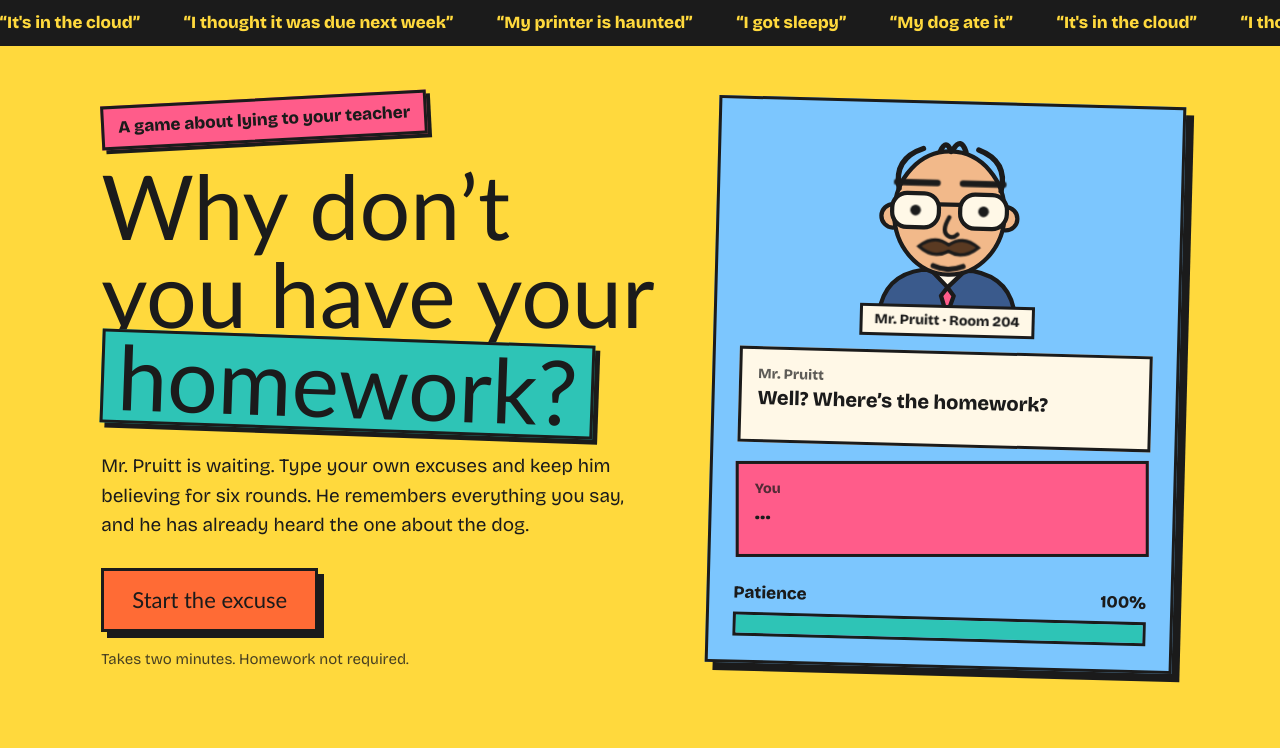
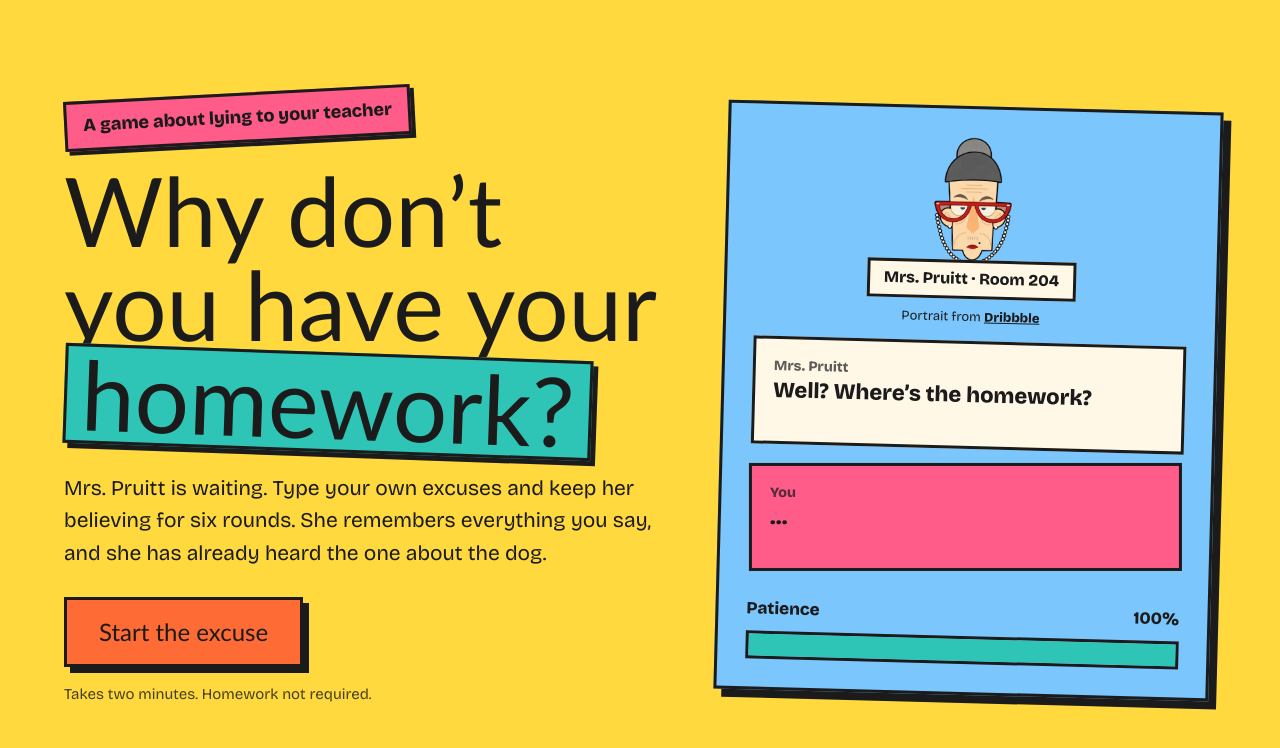
Before and after one commit to bhimesh-GR8/excuse-the-teacher, a plain HTML site: page index.html in a window 1280 px wide. Drawn offline with nearby package versions, Linux system fonts and the light colour scheme; a web font is replaced by a local one.

Commit message:
removed the top "hints bar" instead of using ai slop svg used a image from dribble io

```diff
--- a/index.html
+++ b/index.html
@@ -16,18 +16,14 @@
     <link rel="stylesheet" href="style.css" />
   </head>
   <body>
-    <div class="strip" aria-hidden="true">
-      <div class="track" id="track"></div>
-    </div>
-
     <main class="hero">
       <section>
         <div id="intro">
           <p class="tag">A game about lying to your teacher</p>
           <h1>Why don’t you have your <mark>homework?</mark></h1>
           <p class="lede">
-            Mr. Pruitt is waiting. Type your own excuses and keep him believing
-            for six rounds. He remembers everything you say, and he has already
+            Mrs. Pruitt is waiting. Type your own excuses and keep her believing
+            for six rounds. She remembers everything you say, and she has already
             heard the one about the dog.
           </p>
           <button class="btn" type="button" id="start">Start the excuse</button>
@@ -80,154 +76,19 @@
         </div>
       </section>
 
-      <aside class="stage" id="stage" aria-label="Mr. Pruitt">
-        <svg
+      <aside class="stage" id="stage" aria-label="Mrs. Pruitt">
+        <img
           class="pruitt"
-          viewBox="0 0 160 176"
-          role="img"
-          aria-label="Mr. Pruitt, a tired teacher with glasses and a mustache"
-        >
-          <path
-            d="M16 176 q4 -36 40 -42 h48 q36 6 40 42z"
-            fill="#3A5A8C"
-            stroke="#1B1B1B"
-            stroke-width="4"
-          />
-          <path
-            d="M64 134 l16 16 l16 -16z"
-            fill="#FFF8E7"
-            stroke="#1B1B1B"
-            stroke-width="4"
-            stroke-linejoin="round"
-          />
-          <path
-            d="M80 150 l-6 8 l6 18 l6 -18z"
-            fill="#FF5C8A"
-            stroke="#1B1B1B"
-            stroke-width="4"
-            stroke-linejoin="round"
-          />
-          <circle
-            cx="27"
-            cy="84"
-            r="11"
-            fill="#F2B98A"
-            stroke="#1B1B1B"
-            stroke-width="4"
-          />
-          <circle
-            cx="133"
-            cy="84"
-            r="11"
-            fill="#F2B98A"
-            stroke="#1B1B1B"
-            stroke-width="4"
-          />
-          <ellipse
-            cx="80"
-            cy="80"
-            rx="52"
-            ry="58"
-            fill="#F2B98A"
-            stroke="#1B1B1B"
-            stroke-width="4"
-          />
-          <path
-            d="M32 58 q-6 -28 22 -38 M128 58 q6 -28 -22 -38 M70 22 q5 -12 10 0 M82 20 q7 -12 12 2"
-            stroke="#1B1B1B"
-            stroke-width="5"
-            fill="none"
-            stroke-linecap="round"
-          />
-          <circle class="blush" cx="42" cy="106" r="10" fill="#FF6B35" />
-          <circle class="blush" cx="118" cy="106" r="10" fill="#FF6B35" />
-          <rect
-            x="26"
-            y="62"
-            width="44"
-            height="32"
-            rx="14"
-            fill="#FFF8E7"
-            stroke="#1B1B1B"
-            stroke-width="4"
-          />
-          <rect
-            x="90"
-            y="62"
-            width="44"
-            height="32"
-            rx="14"
-            fill="#FFF8E7"
-            stroke="#1B1B1B"
-            stroke-width="4"
-          />
-          <line
-            x1="70"
-            y1="72"
-            x2="90"
-            y2="72"
-            stroke="#1B1B1B"
-            stroke-width="4"
-          />
-          <g class="pupils">
-            <circle class="pupil" cx="48" cy="78" r="5" fill="#1B1B1B" />
-            <circle class="pupil" cx="112" cy="78" r="5" fill="#1B1B1B" />
-          </g>
-          <line
-            class="brow l"
-            x1="30"
-            y1="52"
-            x2="68"
-            y2="52"
-            stroke="#1B1B1B"
-            stroke-width="6"
-            stroke-linecap="round"
-            style="transform-origin: 49px 52px"
-          />
-          <line
-            class="brow r"
-            x1="92"
-            y1="52"
-            x2="130"
-            y2="52"
-            stroke="#1B1B1B"
-            stroke-width="6"
-            stroke-linecap="round"
-            style="transform-origin: 111px 52px"
-          />
-          <path
-            class="vein"
-            d="M110 34 l7 7 m0 -7 l-7 7"
-            stroke="#E03131"
-            stroke-width="3"
-            stroke-linecap="round"
-            fill="none"
-          />
-          <path
-            d="M80 84 q-8 14 0 18 q4 2 8 -2"
-            stroke="#1B1B1B"
-            stroke-width="4"
-            fill="none"
-            stroke-linecap="round"
-          />
-          <path
-            d="M52 112 q14 -12 28 -2 q14 -10 28 2 q-14 12 -28 4 q-14 8 -28 -4z"
-            fill="#5A3A22"
-            stroke="#1B1B1B"
-            stroke-width="3"
-          />
-          <path
-            id="mouth"
-            d="M66 130 q14 6 28 0"
-            stroke="#1B1B1B"
-            stroke-width="5"
-            fill="none"
-            stroke-linecap="round"
-          />
-        </svg>
-        <p class="plate">Mr. Pruitt · Room 204</p>
+          src="assets/ms-pruit.png"
+          alt="Mrs. Pruitt, a tired teacher with glasses"
+        />
+        <p class="plate">Mrs. Pruitt · Room 204</p>
+        <p class="credit">
+          Portrait from
+          <a href="https://dribbble.com/shots/2939916--NowDrawing" target="_blank" rel="noopener noreferrer">Dribbble</a>
+        </p>
         <div class="bubble" aria-live="polite">
-          <small>Mr. Pruitt</small>
+          <small>Mrs. Pruitt</small>
           <p id="q">Well? Where’s the homework?</p>
           <p class="nq" id="nq"></p>
         </div>
@@ -239,7 +100,7 @@
         <div class="meter-l">
           <span>Patience</span><span id="pct">100%</span>
         </div>
-        <div class="meter" role="img" aria-label="Mr. Pruitt’s patience">
+        <div class="meter" role="img" aria-label="Mrs. Pruitt’s patience">
           <div class="fill" id="fill"></div>
         </div>
       </aside>
--- a/script.js
+++ b/script.js
@@ -12,32 +12,10 @@
     ban,
     busy = false;
 
-  var words = [
-    "“My dog ate it”",
-    "“It's in the cloud”",
-    "“I thought it was due next week”",
-    "“My printer is haunted”",
-    "“I got sleepy”",
-  ];
-  words.concat(words).forEach(function (w) {
-    var s = document.createElement("span");
-    s.textContent = w;
-    $("track").appendChild(s);
-  });
-
-  var MOUTH = {
-    calm: "M66 130 q14 6 28 0",
-    suspicious: "M66 130 h28",
-    mad: "M64 134 q16 -12 32 0",
-    wow: "M72 130 a8 7 0 1 0 16 0 a8 7 0 1 0 -16 0",
-
-    happy: "M62 128 q18 18 36 0",
-  };
   function setMood(m) {
     var st = $("stage");
     st.classList.remove("suspicious", "mad", "wow", "happy");
     if (m !== "calm") st.classList.add(m);
-    $("mouth").setAttribute("d", MOUTH[m]);
   }
   function show(p) {
     p = Math.max(0, Math.min(100, Math.round(p)));
@@ -157,7 +135,7 @@
         "A pet. Of course. Does it also file your taxes?",
         "Bring the animal in. I have questions. Also treats.",
         "That excuse is older than this school. Bring a new one.",
-        "If a hamster ate it, I'd like the hamster to submit it himself.",
+        "If a hamster ate it, I'd like the hamster to submit it itself.",
       ],
     ),
     C(
@@ -397,9 +375,9 @@
     "Interesting. Wrong, but interesting.",
   ];
   var WAIT = [
-    "Mr. Pruitt is staring at you…",
-    "Mr. Pruitt is polishing his glasses…",
-    "Mr. Pruitt is sighing…",
+    "Mrs. Pruitt is staring at you…",
+    "Mrs. Pruitt is polishing her glasses…",
+    "Mrs. Pruitt is sighing…",
   ];
 
   function judge(text) {
@@ -642,23 +620,23 @@
       }, history[0]);
       var p = Math.max(0, Math.round(patience));
       var W = [
-        "Mr. Pruitt sighs, writes “extension” on a sticky note, and walks away. " +
+        "Mrs. Pruitt sighs, writes “extension” on a sticky note, and walks away. " +
           p +
           "% patience left.",
-        "He closes the gradebook, takes off his glasses, and mutters “see you tomorrow.” " +
+        "She closes the gradebook, takes off her glasses, and mutters “see you tomorrow.” " +
           p +
           "% patience left.",
-        "He is too tired to argue. You're free. For now. " +
+        "She is too tired to argue. You're free. For now. " +
           p +
           "% patience left.",
       ];
       var L = [
-        "His patience hit zero. He hands you a pencil and a very long worksheet.",
-        "He slowly takes off his glasses. That's never good. Detention, 3:15, Room 204.",
-        "He doesn't even yell. He just writes your name on the board. In red.",
+        "Her patience hit zero. She hands you a pencil and a very long worksheet.",
+        "She slowly takes off her glasses. That's never good. Detention, 3:15, Room 204.",
+        "She doesn't even yell. She just writes your name on the board. In red.",
       ];
       $("grade").textContent = "Grade " + g[0] + " · " + g[1];
-      $("endTitle").textContent = won ? "He gave up." : "Detention.";
+      $("endTitle").textContent = won ? "She gave up." : "Detention.";
       $("endText").textContent =
         (won ? W : L)[rnd(0, 2)] +
         " Best excuse: “" +
--- a/style.css
+++ b/style.css
@@ -46,34 +46,14 @@ body {
 }
 
 
-.strip {
-  background: var(--ink);
-  color: var(--bg);
-  overflow: hidden;
-  white-space: nowrap;
-}
-.track {
-  display: inline-block;
-  padding: 10px 0;
-  font-weight: 800;
-  animation: slide 28s linear infinite;
-}
-.track span {
-  margin: 0 22px;
-}
-@keyframes slide {
-  to {
-    transform: translateX(-50%);
-  }
-}
-
 .hero {
-  max-width: 1180px;
+  max-width: 1280px;
   margin: 0 auto;
-  padding: clamp(20px, 4vw, 56px);
+  min-height: 100vh;
+  padding: clamp(28px, 5vw, 72px);
   display: grid;
   grid-template-columns: 1.2fr 1fr;
-  gap: clamp(24px, 4vw, 56px);
+  gap: clamp(32px, 5vw, 72px);
   align-items: center;
 }
 .tag {
@@ -81,14 +61,15 @@ body {
   background: var(--pink);
   color: #1b1b1b;
   border: 3px solid var(--ink);
-  padding: 6px 14px;
+  padding: 8px 16px;
+  font-size: 18px;
   font-weight: 800;
   transform: rotate(-3deg);
   box-shadow: 4px 4px 0 var(--ink);
   margin: 0 0 20px;
 }
 h1 {
-  font: 400 clamp(44px, 7vw, 96px)/0.98 var(--head);
+  font: 400 clamp(52px, 7.5vw, 104px)/0.98 var(--head);
   margin: 0 0 20px;
 }
 h1 mark {
@@ -107,14 +88,14 @@ h2 {
 .lede {
   max-width: 46ch;
   margin: 0 0 28px;
-  font-size: 19px;
+  font-size: 21px;
 }
 .btn {
-  font: 400 22px/1 var(--head);
+  font: 400 24px/1 var(--head);
   background: var(--tomato);
   color: #1b1b1b;
   border: 3px solid var(--ink);
-  padding: 18px 28px;
+  padding: 20px 32px;
   cursor: pointer;
   box-shadow: 6px 6px 0 var(--ink);
   transition:
@@ -149,18 +130,19 @@ h2 {
   background: var(--teal);
   color: #1b1b1b;
   border: 3px solid var(--ink);
-  padding: 4px 12px;
+  padding: 6px 14px;
+  font-size: 17px;
   font-weight: 800;
   box-shadow: 4px 4px 0 var(--ink);
   margin: 0 0 18px;
 }
 .field {
   width: 100%;
-  font: 600 20px/1.4 var(--body);
+  font: 600 22px/1.4 var(--body);
   background: var(--paper);
   color: var(--ink);
   border: 3px solid var(--ink);
-  padding: 14px 16px;
+  padding: 16px 18px;
   box-shadow: 6px 6px 0 var(--ink);
   margin: 0 0 22px;
   border-radius: 0;
@@ -175,7 +157,7 @@ h2 {
 }
 .hint {
   margin: 14px 0 0;
-  font-size: 15px;
+  font-size: 17px;
   opacity: 0.8;
 }
 
@@ -184,38 +166,24 @@ h2 {
   background: var(--sky);
   border: 3px solid var(--ink);
   box-shadow: 8px 8px 0 var(--ink);
-  padding: 24px;
+  padding: 28px;
   transform: rotate(1.5deg);
 }
 .pruitt {
-  width: 150px;
+  width: min(200px, 60%);
+  max-height: 250px;
+  object-fit: contain;
   display: block;
-  margin: 0 auto -6px;
+  margin: 0 auto -10px;
   position: relative;
   z-index: 1;
-}
-
-.brow {
-  transition: transform 0.3s;
-}
-
-
-.suspicious .brow.l {
-  transform: rotate(-8deg);
-}
-
-.mad .brow.l {
-  transform: rotate(14deg) translateY(2px);
-}
-.mad .brow.r {
-  transform: rotate(-14deg) translateY(2px);
 }
 .bubble {
   background: var(--paper);
   border: 3px solid var(--ink);
-  padding: 14px 16px;
+  padding: 16px 18px;
   margin-bottom: 14px;
-  min-height: 78px;
+  min-height: 88px;
 }
 .bubble small {
   display: block;
@@ -225,7 +193,7 @@ h2 {
 .bubble p {
   margin: 0;
   font-weight: 800;
-  font-size: 20px;
+  font-size: 22px;
   line-height: 1.25;
   overflow-wrap: anywhere;
 }
@@ -241,11 +209,12 @@ h2 {
   display: flex;
   justify-content: space-between;
   font-weight: 800;
-  margin: 6px 0;
+  margin: 8px 0;
+  font-size: 17px;
 }
 
 .meter {
-  height: 24px;
+  height: 28px;
   border: 3px solid var(--ink);
   background: var(--paper);
   overflow: hidden;
@@ -271,18 +240,10 @@ h2 {
   }
 }
 @media (prefers-reduced-motion: reduce) {
-  .track {
-    animation: none;
-  }
   .fill,
-  .brow,
   .btn {
     transition: none;
   }
-}
-.pruitt {
-  width: 170px;
-  margin: 0 auto -10px;
 }
 .plate {
   margin: 0 auto 14px;
@@ -291,59 +252,28 @@ h2 {
   background: var(--paper);
   color: var(--ink);
   border: 3px solid var(--ink);
-  padding: 2px 12px;
+  padding: 4px 14px;
   font-weight: 800;
-  font-size: 14px;
+  font-size: 16px;
   position: relative;
   z-index: 2;
 }
-.pupils {
-  transition: transform 0.3s;
+.credit {
+  margin: -6px auto 14px;
+  text-align: center;
+  font-size: 13px;
+  position: relative;
+  z-index: 2;
 }
-.pupil {
-  animation: blink 5s infinite;
-  transform-box: fill-box;
-  transform-origin: center;
-}
-@keyframes blink {
-  0%,
-  94%,
-  100% {
-    transform: scaleY(1);
-  }
-  97% {
-    transform: scaleY(0.1);
-  }
-}
-.suspicious .pupils {
-  transform: translateX(5px);
-}
-.mad .pupils {
-  transform: translateY(2px);
-}
-.wow .pupils {
-  transform: translateY(-2px);
-}
-.wow .brow,
-.happy .brow {
-  transform: translateY(-8px);
-}
-.blush,
-.vein {
-  opacity: 0;
-  transition: opacity 0.3s;
-}
-.mad .blush {
-  opacity: 0.5;
-}
-.mad .vein {
-  opacity: 1;
+.credit a {
+  color: inherit;
+  font-weight: 800;
 }
 .bubble {
-  min-height: 96px;
+  min-height: 108px;
 }
 .bubble p.nq {
-  font-size: 16px;
+  font-size: 18px;
   font-weight: 600;
   margin-top: 6px;
   opacity: 0.85;
@@ -359,9 +289,9 @@ h2 {
   border: 3px solid var(--ink);
   background: var(--paper);
   color: var(--ink);
-  padding: 1px 10px;
+  padding: 3px 12px;
   font-weight: 800;
-  font-size: 14px;
+  font-size: 16px;
   margin: 0 6px 8px 0;
 }
 .chip.good {
@@ -379,11 +309,11 @@ h2 {
   align-items: center;
 }
 .mini {
-  font: 800 15px/1 var(--body);
+  font: 800 17px/1 var(--body);
   background: var(--paper);
   color: var(--ink);
   border: 3px solid var(--ink);
-  padding: 13px 14px;
+  padding: 15px 16px;
   cursor: pointer;
   box-shadow: 4px 4px 0 var(--ink);
 }
```
Also changed, not shown: assets/ms-pruit.png (added), 1 other file.
